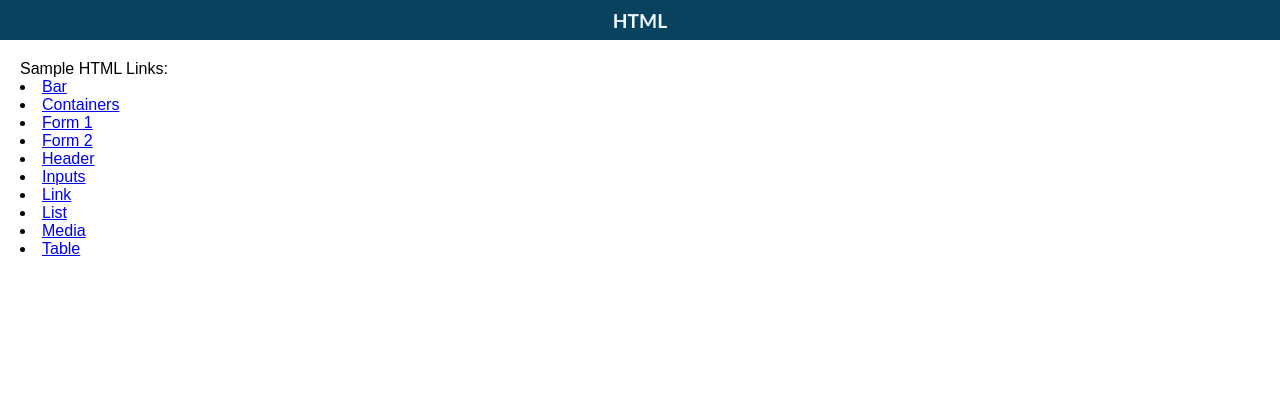
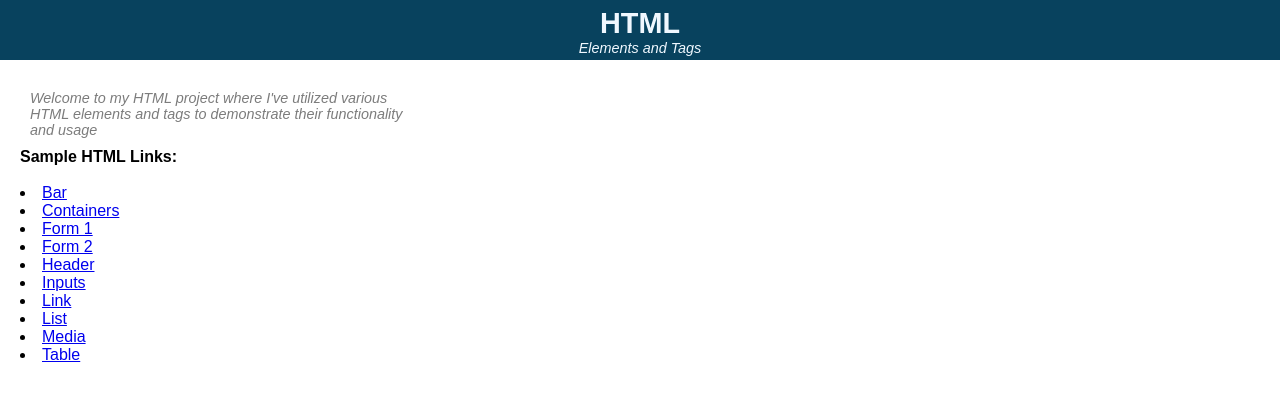
Before and after one commit to ChrisDotGit/HTML, a plain HTML site: page index.html in a window 1280 px wide. Drawn offline with Linux system fonts and the light colour scheme.

Commit message:
additional updates

```diff
--- a/index.html
+++ b/index.html
@@ -4,13 +4,17 @@
     <meta charset="UTF-8">
     <meta name="viewport" content="width=device-width, initial-scale=1.0">
     <title>HTML Components</title>
+    <link rel="icon" href="assets/html-icon.webp" type="image/x-icon">
 </head>
 <link rel="stylesheet" href="styles.css">
 <body>
-    <header> <div id="title"> HTML</div> </header>
+    <header> <div id="title">HTML</div> </header>
+    <div id="sub-title">Elements and Tags</div>
 
     <main>
-        Sample HTML Links:
+        <p>Welcome to my HTML project where I've utilized various HTML elements and tags to demonstrate their functionality and usage</p>
+        <b>Sample HTML Links:</b>
+        <br>
         <nav>
             <li><a href="/elements/bar.html">Bar</a></li>
             <li><a href="/elements/containers.html">Containers</a></li>
--- a/styles.css
+++ b/styles.css
@@ -12,12 +12,37 @@ header {
     color: aliceblue;
     display: flex;
     justify-content: center;
-    align-items: center;
+    align-items:flex-end;
     font-weight: bold;
-    font-size: larger;
-    font-family: 'Gill Sans', 'Gill Sans MT', Calibri, 'Trebuchet MS', sans-serif;
 }
 
 main{
+    width: 400px;
     margin: 20px;
+    display: flex;
+    flex-direction: column;
+    justify-content: center;
 }
+
+
+p {
+    margin: 10px;
+    font-style: italic;
+    font-size: 0.9rem;
+    color: rgb(124, 124, 124);
+}
+
+
+#title {
+    font-size: 1.8rem;
+}
+
+#sub-title {
+    height: 20px;
+    background-color: rgb(8, 66, 94);
+    color: aliceblue;
+    display: flex;
+    justify-content: center;
+    font-size: 0.9rem;
+    font-style: italic;
+}
```
Also changed, not shown: elements/bar.html (+1 -0 lines), elements/containers.html (+1 -0 lines), elements/form.html (+1 -0 lines), elements/form1.html (+1 -0 lines), elements/header.html (+1 -0 lines), elements/inputs.html (+1 -0 lines), elements/link.html (+1 -0 lines), elements/list.html (+1 -0 lines), elements/media.html (+1 -0 lines), elements/table.html (+1 -0 lines), assets/html-icon.webp (added).
